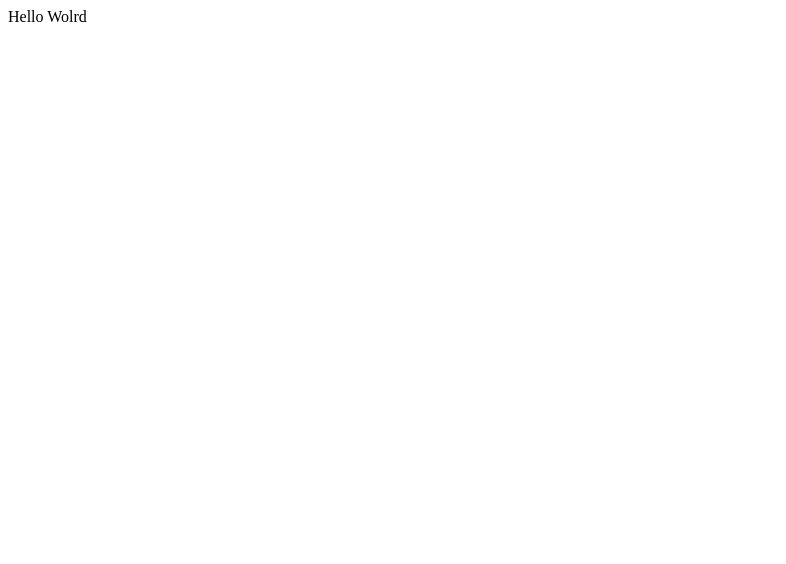
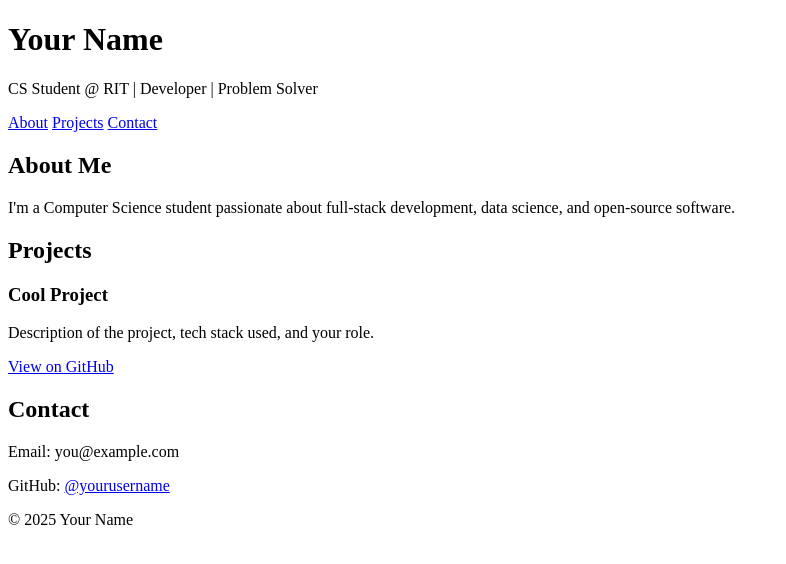
Before and after one commit to bcc2761/bcc2761.github.io, a plain HTML site: page index.html in a window 1280 px wide. Shown: the whole page, without its empty margins (0-786 px from the left). Drawn offline with Linux system fonts and the light colour scheme.

Commit message:
initial barebones

```diff
--- a/index.html
+++ b/index.html
@@ -1 +1,44 @@
-Hello Wolrd
+<!DOCTYPE html>
+<html lang="en">
+<head>
+  <meta charset="UTF-8">
+  <meta name="viewport" content="width=device-width, initial-scale=1">
+  <title>Your Name | Portfolio</title>
+  <link rel="stylesheet" href="style.css">
+</head>
+<body>
+  <header>
+    <h1>Your Name</h1>
+    <p>CS Student @ RIT | Developer | Problem Solver</p>
+    <nav>
+      <a href="#about">About</a>
+      <a href="#projects">Projects</a>
+      <a href="#contact">Contact</a>
+    </nav>
+  </header>
+
+  <section id="about">
+    <h2>About Me</h2>
+    <p>I'm a Computer Science student passionate about full-stack development, data science, and open-source software.</p>
+  </section>
+
+  <section id="projects">
+    <h2>Projects</h2>
+    <div class="project">
+      <h3>Cool Project</h3>
+      <p>Description of the project, tech stack used, and your role.</p>
+      <a href="https://github.com/yourusername/cool-project" target="_blank">View on GitHub</a>
+    </div>
+  </section>
+
+  <section id="contact">
+    <h2>Contact</h2>
+    <p>Email: you@example.com</p>
+    <p>GitHub: <a href="https://github.com/yourusername" target="_blank">@yourusername</a></p>
+  </section>
+
+  <footer>
+    <p>&copy; 2025 Your Name</p>
+  </footer>
+</body>
+</html>
```
